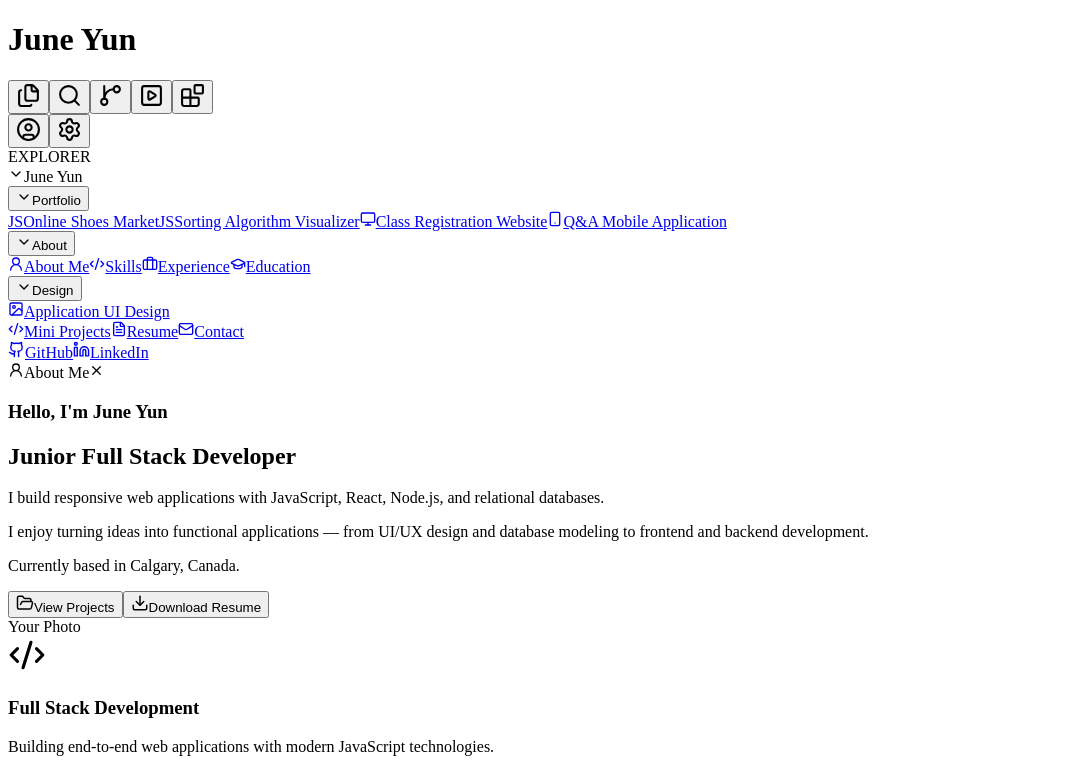
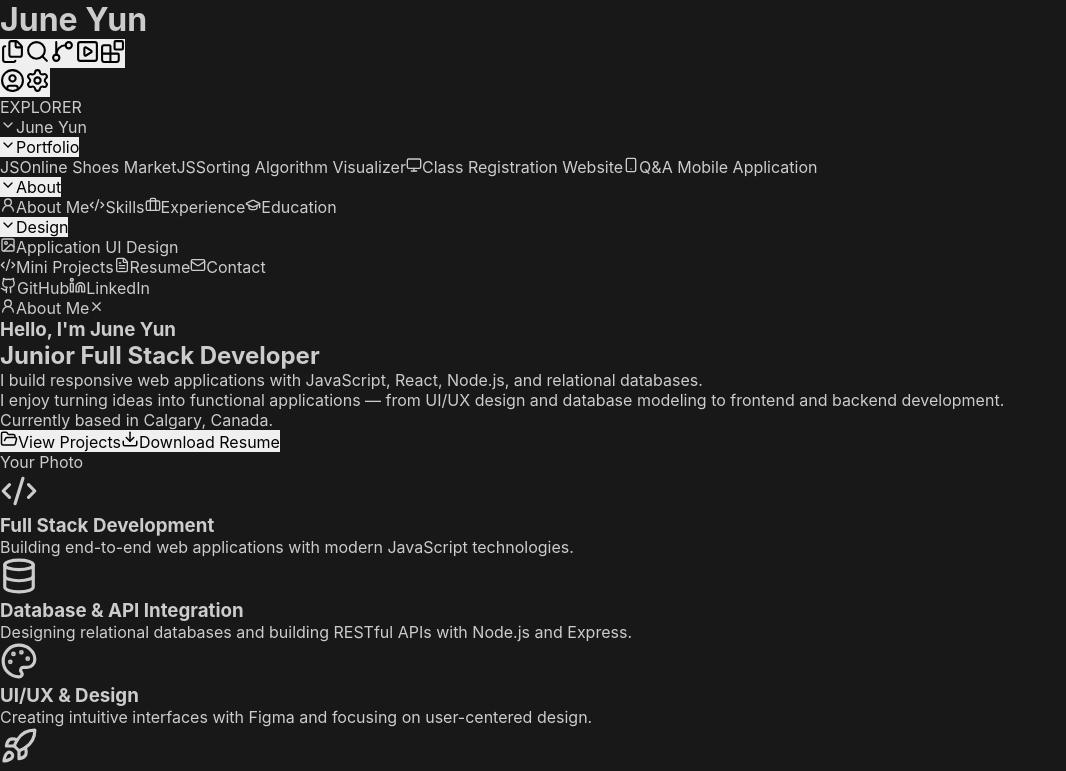
Before and after one commit to JuneYunDev/JunePortfoiloWebsite, a React (Vite) app: page / in a window 1280 px wide. Shown: the top 771 px of the page, without its empty margins (0-1066 px from the left). Built offline with nearby package versions, Linux system fonts and the light colour scheme.

Commit message:
Design global css

```diff
--- a/src/styles/global.css
+++ b/src/styles/global.css
@@ -0,0 +1,39 @@
+* {
+  box-sizing: border-box;
+  margin: 0;
+  padding: 0;
+}
+
+html,
+body,
+#root {
+  width: 100%;
+  min-height: 100%;
+}
+
+body {
+  font-family:
+    Inter,
+    -apple-system,
+    BlinkMacSystemFont,
+    "Segoe UI",
+    sans-serif;
+
+  background: #181818;
+  color: #cccccc;
+}
+
+button,
+input,
+textarea {
+  font: inherit;
+}
+
+button {
+  border: none;
+}
+
+a {
+  color: inherit;
+  text-decoration: none;
+}
```
